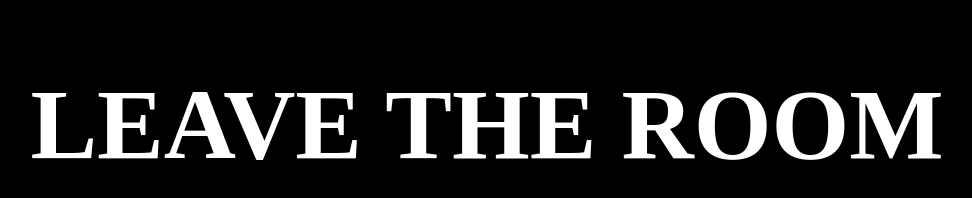
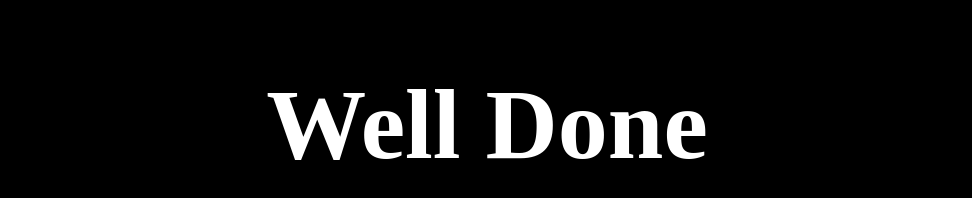
Before and after one commit to ArthurVerelst/ArthurVerelst, a plain HTML site: page ER_END.html in a window 1280 px wide. Shown: the whole page, without its empty margins (153-1125 px from the left). Drawn offline with Linux system fonts and the light colour scheme.

Commit message:
Update ER_END.html

```diff
--- a/ER_END.html
+++ b/ER_END.html
@@ -14,7 +14,7 @@ font-size: 100px;
 </style>
 </head>
 <body>
-<h1 id=titel>LEAVE THE ROOM</h1>
+<h1 id=titel>Well Done</h1>
 
 </body>
 </html>
```
